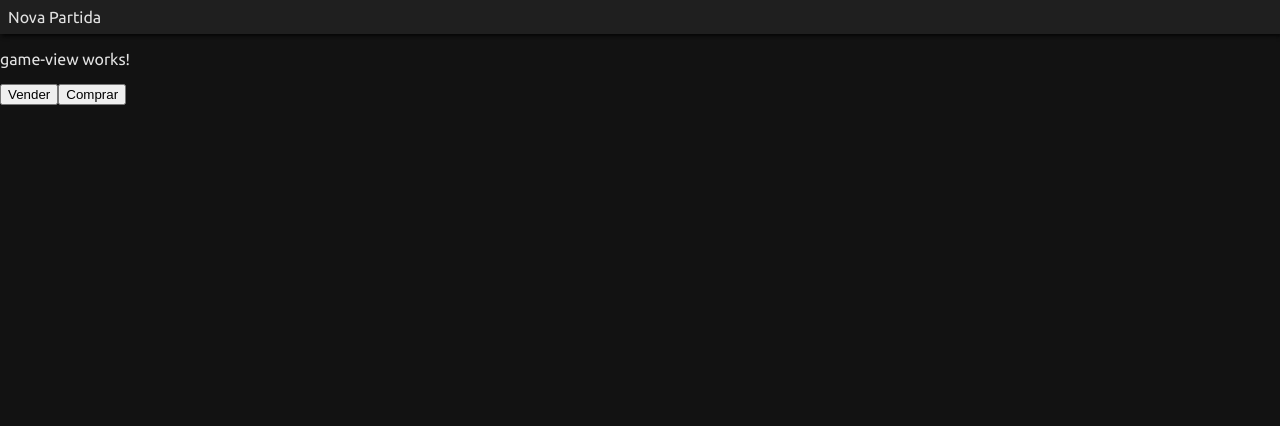
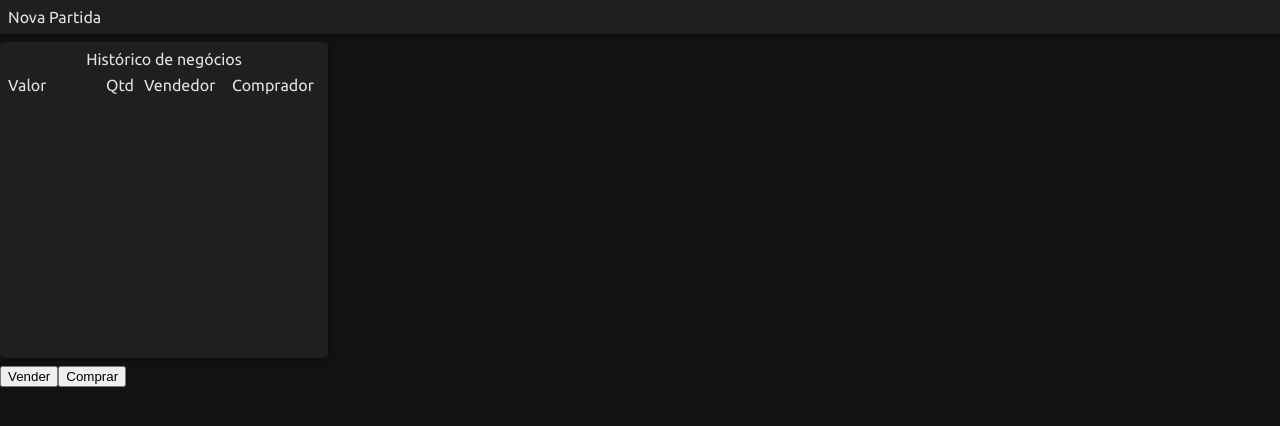
Before and after one commit to murilo9/open-scalping, an Angular app: page /play in a window 1280 px wide. Shown: the top 426 px of the page. Built offline with nearby package versions, Linux system fonts and the light colour scheme.

Commit message:
Adicionado component do  histórico de negócios

```diff
--- a/src/app/app.component.ts
+++ b/src/app/app.component.ts
@@ -1,10 +1,13 @@
 import { Component } from '@angular/core';
+import { Router } from '@angular/router';
+
 import { Game } from './core/Game';
 import { GameService } from './core/game.service';
 import { MarketService } from './shared/market.service';
 import { Subscription } from 'rxjs';
 import { Offer } from './shared/Offer';
 import { OfferType } from './shared/OfferType';
+import { OfferLevel } from './core/Market';
 
 @Component({
   selector: 'app-root',
@@ -15,26 +18,32 @@ import { OfferType } from './shared/OfferType';
 export class AppComponent {
 
   title = 'open-scalping';
-  subscription: Subscription;
+  gameStarted = false;
+  subscription1: Subscription;
   public game: Game;
 
-  constructor(private gameService: GameService, private marketService: MarketService){
-    this.subscription = gameService.newGameCalled$.subscribe(() => {
+  constructor(
+    private gameService: GameService,
+    private marketService: MarketService,
+    private router: Router){
+    this.subscription1 = gameService.newGameCalled$.subscribe(() => {
       this.onNewGame();
     })
   }
 
   onNewGame(){
-    this.game = new Game();
+    this.gameStarted = true;
+    this.game = new Game(this.marketService);
+    this.router.navigateByUrl('/play');
   }
 
   temp_apregoarVenda(){
-    var offer = new Offer(3, 3175.50, OfferType.SALE, 0);
+    var offer = new Offer(2, 3175.50, OfferType.SALE, 0);
     this.game.market.makeOffer(offer);
   }
 
   temp_apregoarCompra(){
-    var offer = new Offer(5, 3175.50, OfferType.PURCHASE, 1);
+    var offer = new Offer(3, 3175.50, OfferType.PURCHASE, 1);
     this.game.market.makeOffer(offer);
   }
 }
--- a/src/app/core/Game.ts
+++ b/src/app/core/Game.ts
@@ -1,6 +1,7 @@
 import { Market } from './Market';
 import { Player } from './Player';
 import { BotPlayer } from './BotPlayer';
+import { MarketService } from '../shared/market.service';
 
 export class Game{
     public market: Market;
@@ -10,8 +11,8 @@ export class Game{
         'XP', 'UBS', 'Clear', 'BTG', 'Rico', 'Turett', 'Itaú', 'Bradesco', 'Santander', 'XP', 'UBS'
     ]
 
-    constructor(){
-        this.market = new Market();
+    constructor(private marketService: MarketService){
+        this.market = new Market(marketService);
         this.players.push(new Player(this.lastplayerId, 'XP'));     //Usuário sempre será da XP
         var playersQty = Math.floor(10 + (Math.random() * 20));
         for(var i = 0; i < playersQty; i++){
--- a/src/app/core/Market.ts
+++ b/src/app/core/Market.ts
@@ -2,8 +2,9 @@ import { Offer } from '../shared/Offer';
 import { Deal } from '../shared/Deal';
 
 import { OfferType } from '../shared/OfferType';
+import { MarketService } from '../shared/market.service';
 
-interface OfferLevel {
+export interface OfferLevel {
     status: OfferType,
     total: number,
     queue: Array<Offer>
@@ -14,7 +15,7 @@ export class Market{
     private offerList: Array<OfferLevel>;     //Lista de ofertas por ordem de pontuação (score)
     private dealList: Array<Deal>;
 
-    constructor(){
+    constructor(private marketService: MarketService){
         this.offerList = [];
         this.dealList = [];
     }
@@ -41,6 +42,7 @@ export class Market{
                     var deal = new Deal(dealSize, offer.score, offer.type, offer.sendingPlayerId,
                     this.offerList[offer.score].queue[0].sendingPlayerId);
                     this.dealList.push(deal);
+                    this.marketService.dealListHasChanged(this.dealList);
                     //Remove a oferta apregoada a lista caso ela tenha sido totalmente fechada:
                     if(this.offerList[offer.score].queue[0].quantity == 0){
                         this.offerList[offer.score].queue.splice(0, 1);
@@ -74,6 +76,7 @@ export class Market{
                     var deal = new Deal(dealSize, offer.score, offer.type, offer.sendingPlayerId,
                     this.offerList[offer.score].queue[0].sendingPlayerId);
                     this.dealList.push(deal);
+                    this.marketService.dealListHasChanged(this.dealList);
                     //Remove a oferta apregoada a lista caso ela tenha sido totalmente fechada:
                     if(this.offerList[offer.score].queue[0].quantity == 0){
                         this.offerList[offer.score].queue.splice(0, 1);
@@ -92,6 +95,7 @@ export class Market{
         }
 
         this.refreshOfferList(offer.score)      //Finalmente, atualiza o total de ofertas neste preço:
+        this.marketService.offerListHasChanged(this.offerList);
         console.log('----------- momento ---------------')
         console.log(this.offerList);
         console.log(this.dealList);
--- a/src/app/shared/market.service.ts
+++ b/src/app/shared/market.service.ts
@@ -1,9 +1,26 @@
 import { Injectable } from '@angular/core';
+import { Subject } from 'rxjs';
+
+import { OfferLevel } from '../core/Market';
+import { Deal } from './Deal';
 
 @Injectable({
   providedIn: 'root'
 })
 export class MarketService {
 
+  private offerListSubject = new Subject<Array<OfferLevel>>();
+  public offerListChanged$ = this.offerListSubject.asObservable();
+  private dealListSubject = new Subject<Array<Deal>>();
+  public dealListChanged$ = this.dealListSubject.asObservable();
+
   constructor() { }
+
+  public offerListHasChanged(offerList: Array<OfferLevel>){
+    this.offerListSubject.next(offerList);    //Isto será emitido para os widgets
+  }
+
+  public dealListHasChanged(dealList: Array<Deal>){
+    this.dealListSubject.next(dealList);
+  }
 }
--- /dev/null
+++ b/src/app/widgets/deal-history/deal-history.component.html
@@ -0,0 +1,24 @@
+<div class="deal-history">
+    <p class="title">Histórico de negócios</p>
+    <p class="item subtitle">
+        <span class="field score">Valor</span>
+        <span class="field quantity">Qtd</span>
+        <span class="field sold">Vendedor</span>
+        <span class="field bought">Comprador</span>
+    </p>
+    <div class="deal-list" id="deal-list">
+        <div class="deal-list-wrapper">
+            <p *ngFor="let deal of dealList" class="item"
+            [ngClass]="(deal.type === 0) ? 'activeSold' : 'activeBought'">
+                <span class="field score">{{deal.score}}</span>
+                <span class="field quantity">{{deal.quantity}}</span>
+                <span class="field sold">
+                    {{deal.type === 0 ? deal.activePlayerId : deal.passivePlayerId}}
+                </span>
+                <span class="field bought">
+                    {{deal.type === 1 ? deal.activePlayerId : deal.passivePlayerId}}
+                </span>
+            </p>
+        </div>
+    </div>
+</div>
--- /dev/null
+++ b/src/app/widgets/deal-history/deal-history.component.scss
@@ -0,0 +1,51 @@
+$sufaceColor: #1f1f1f;
+$onPrimaryColor: #e2e2e2;
+$backgroundColor: #121212;
+$shadowColor: rgba(0,0,0,0.5);
+
+.deal-history{
+    display: inline-flex;
+    flex-direction: column;
+    background: $sufaceColor;
+    padding: 8px;
+    border-radius: 4px;
+    box-shadow: 0 1px 3px $shadowColor;
+    .title{
+        text-align: center;
+        margin-bottom: 8px;
+    }
+    .deal-list{
+        height: 256px;
+        overflow-y: scroll;
+        transform: rotate(180deg);
+        direction: rtl;
+        .deal-list-wrapper{
+            transform: rotate(180deg);
+            direction: ltr;
+        }
+    }
+    .item{
+        &.activeSold{
+            color: green;
+        }
+        &.activeBought{
+            color: red;
+        }
+        .field, .subtitle>.field{
+            display: inline-block;
+            &.quantity{
+                width: 48px;
+                text-align: center;
+            }
+            &.score{
+                width: 88px;
+            }
+            &.sold{
+                width: 88px;
+            }
+            &.bought{
+                width: 88px;
+            }
+        }
+    }
+}
--- /dev/null
+++ b/src/app/widgets/deal-history/deal-history.component.ts
@@ -0,0 +1,27 @@
+import { Component, OnInit } from '@angular/core';
+import { Subscription } from 'rxjs';
+
+import { MarketService } from '../../shared/market.service';
+import { Deal } from 'src/app/shared/Deal';
+
+@Component({
+  selector: 'app-deal-history',
+  templateUrl: './deal-history.component.html',
+  styleUrls: ['./deal-history.component.scss'],
+})
+export class DealHistoryComponent implements OnInit {
+
+  subscription1: Subscription;
+  dealList: Array<Deal> = [];
+
+  constructor(private marketService: MarketService) {
+    //Quando ocorrer um negócio fechado:
+    this.subscription1 = marketService.dealListChanged$.subscribe((dealList) => {
+      this.dealList = dealList;   //Atualiza o histórico de negócios neste component
+    })
+  }
+
+  ngOnInit() {
+  }
+
+}
--- a/src/app/widgets/game-view/game-view.component.html
+++ b/src/app/widgets/game-view/game-view.component.html
@@ -1 +1,7 @@
-<p>game-view works!</p>
+<div class="game-view">
+    <div class="col-1"></div>
+    <div class="col-2">
+        <app-deal-history></app-deal-history>
+    </div>
+    <div class="col-3"></div>
+</div>
--- a/src/app/widgets/game-view/game-view.component.scss
+++ b/src/app/widgets/game-view/game-view.component.scss
@@ -0,0 +1,3 @@
+.game-view{
+    padding: 8px 0;
+}
--- a/src/app/widgets/top-bar/top-bar.component.scss
+++ b/src/app/widgets/top-bar/top-bar.component.scss
@@ -1,12 +1,12 @@
 $sufaceColor: #1f1f1f;
 $onPrimaryColor: #e2e2e2;
 $backgroundColor: #121212;
-$shadowColor: #050505;
+$shadowColor: rgba(0,0,0,0.5);
 
 .topbar{
     display: flex;
     background: $sufaceColor;
     color: $onPrimaryColor;
-    padding: 8px;
-    box-shadow: 2px 2px 4px $shadowColor;
+    padding: 8px 8px;
+    box-shadow: 0 1px 3px $shadowColor;
 }
--- a/src/app/widgets/widgets.module.ts
+++ b/src/app/widgets/widgets.module.ts
@@ -3,11 +3,12 @@ import { CommonModule } from '@angular/common';
 import { GameViewComponent } from './game-view/game-view.component';
 import { TopBarComponent } from './top-bar/top-bar.component';
 import { NewGameComponent } from './new-game/new-game.component';
+import { DealHistoryComponent } from './deal-history/deal-history.component';
 
 
 
 @NgModule({
-  declarations: [GameViewComponent, TopBarComponent, NewGameComponent],
+  declarations: [GameViewComponent, TopBarComponent, NewGameComponent, DealHistoryComponent],
   imports: [
     CommonModule
   ],
--- a/src/styles.scss
+++ b/src/styles.scss
@@ -14,3 +14,6 @@ a{
     text-decoration: none;
     color: $onPrimaryColor;
 }
+p{
+    margin: 0;
+}
```
Also changed, not shown: 1 other file (tests, documents, lock files or other folders).
